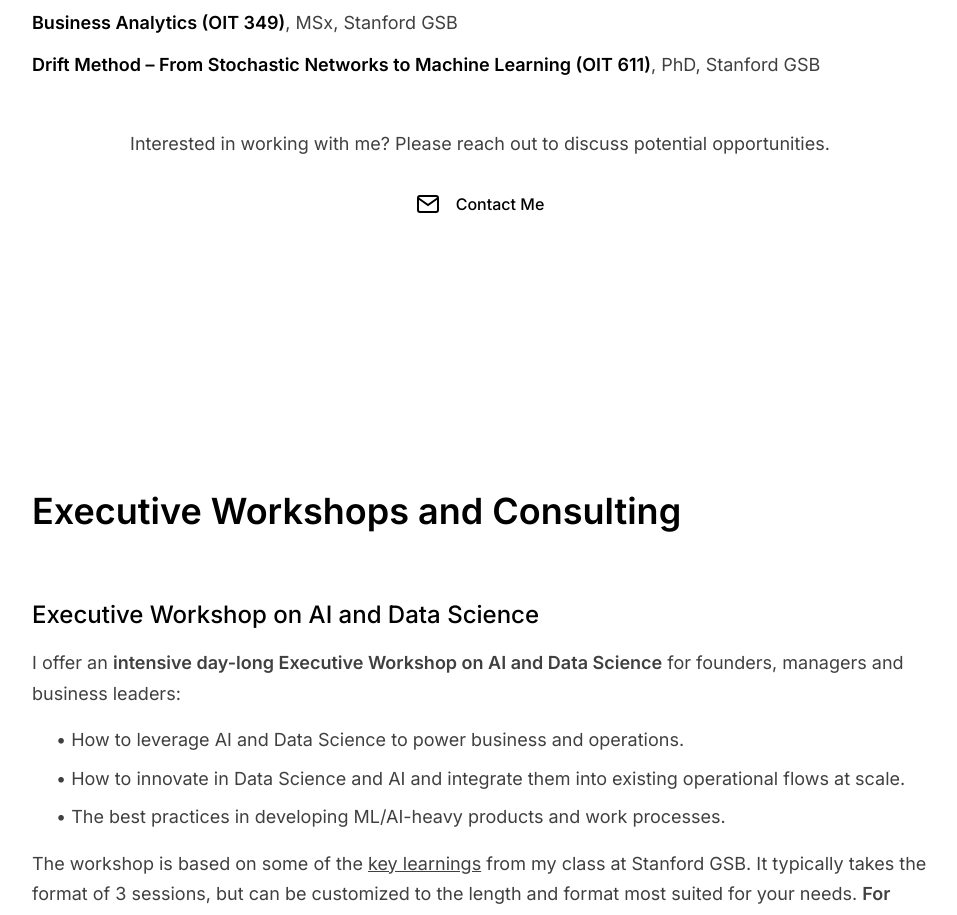
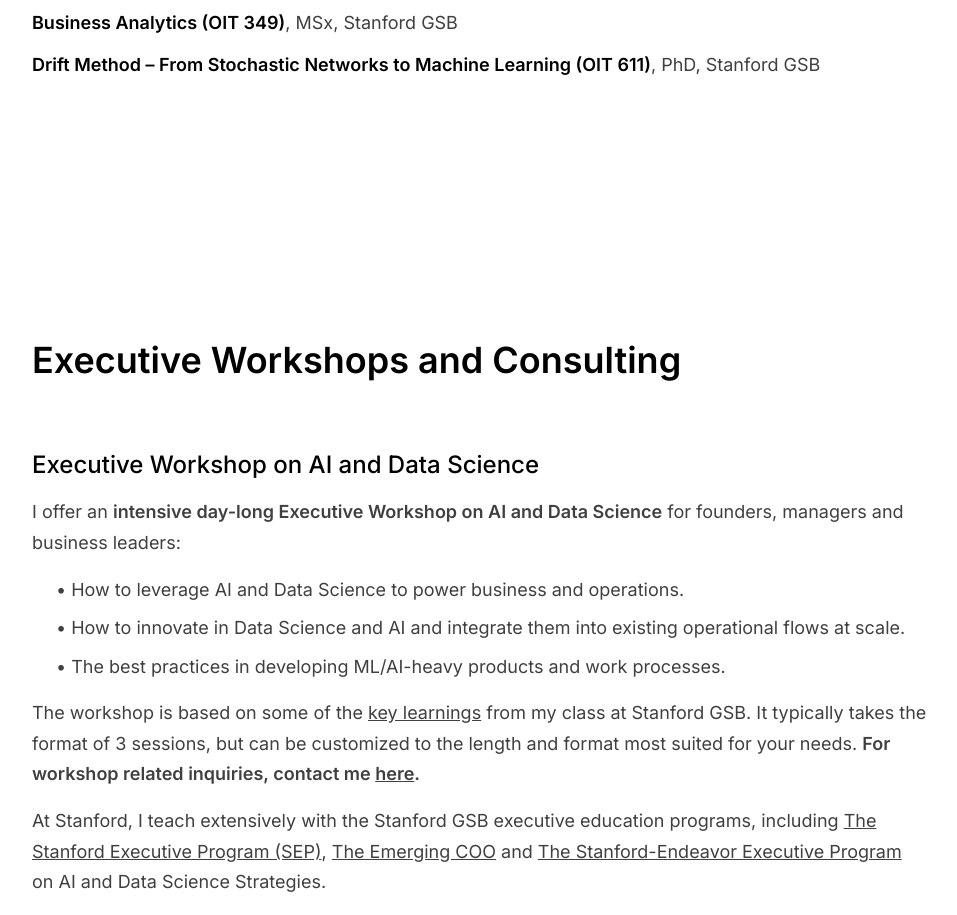
Before and after one commit to kuangxu/kuang_homesite, a React (Vite) app: page / in a window 1280 px wide. Shown: the part 2580-3495 px from the top of the page, without its empty margins (160-1117 px from the left). Built offline with nearby package versions, Linux system fonts and the light colour scheme.

Commit message:
Remove contact section from AdvisingSection
- Removed 'Interested in working with me?' text and Contact Me button
- Section now ends cleanly after teaching information

```diff
--- a/src/components/AdvisingSection.tsx
+++ b/src/components/AdvisingSection.tsx
@@ -84,25 +84,6 @@
               </div>
             </div>
 
-            <div className="mt-8 md:mt-12 text-center">
-              <p className="text-body text-muted-foreground mb-4">
-                Interested in working with me? Please reach out to discuss potential opportunities.
-              </p>
-              <a
-                href="mailto:kuangxu@stanford.edu"
-                className="inline-flex items-center justify-center p-3 md:p-4 bg-background text-foreground hover:bg-muted transition-colors duration-300 min-w-[200px]"
-                style={{ borderRadius: '5px' }}
-                aria-label="Contact for advising"
-              >
-                <svg className="w-5 h-5 md:w-6 md:h-6 flex-shrink-0" viewBox="0 0 24 24" fill="none" stroke="currentColor" strokeWidth="2">
-                  <path d="M4 4h16c1.1 0 2 .9 2 2v12c0 1.1-.9 2-2 2H4c-1.1 0-2-.9-2-2V6c0-1.1.9-2 2-2z"/>
-                  <polyline points="22,6 12,13 2,6"/>
-                </svg>
-                <div className="ml-3 md:ml-4">
-                  <div className="text-sm md:text-base font-medium">Contact Me</div>
-                </div>
-              </a>
-            </div>
           </div>
         </div>
       </div>
```
